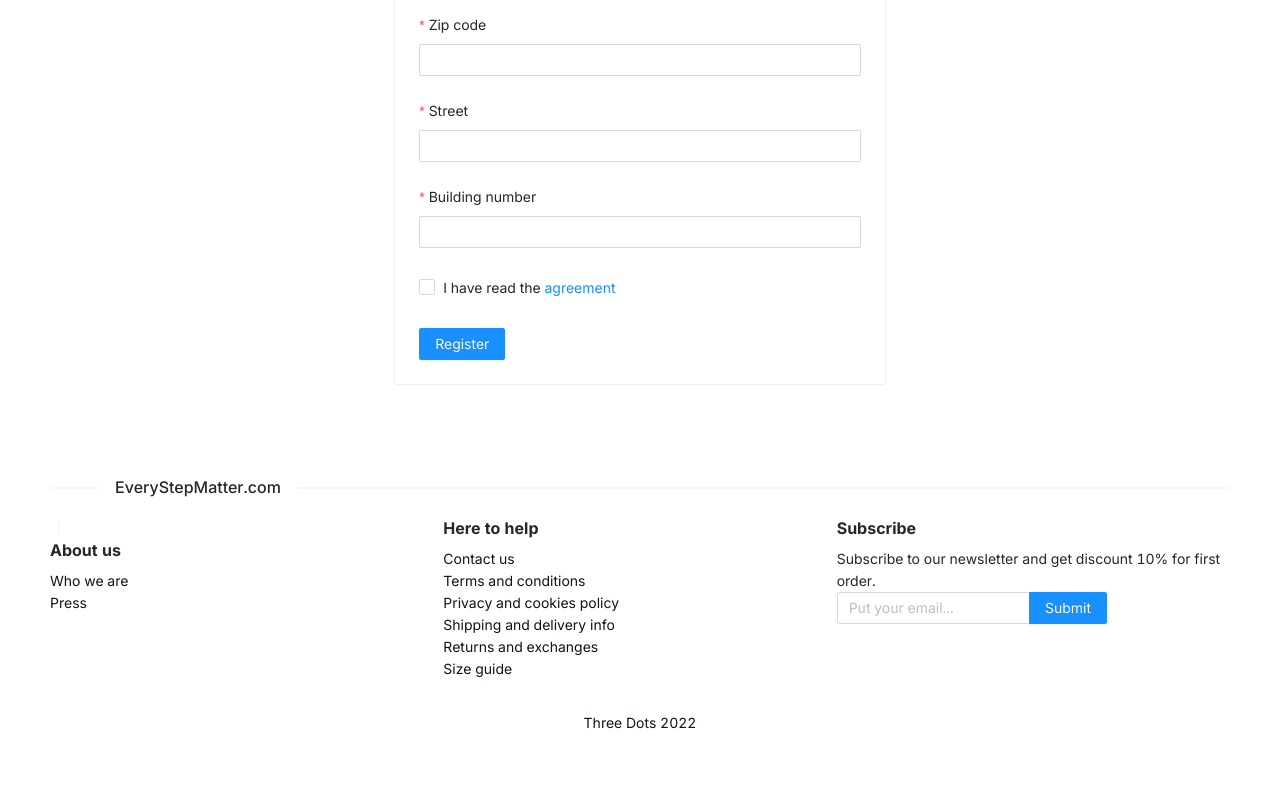
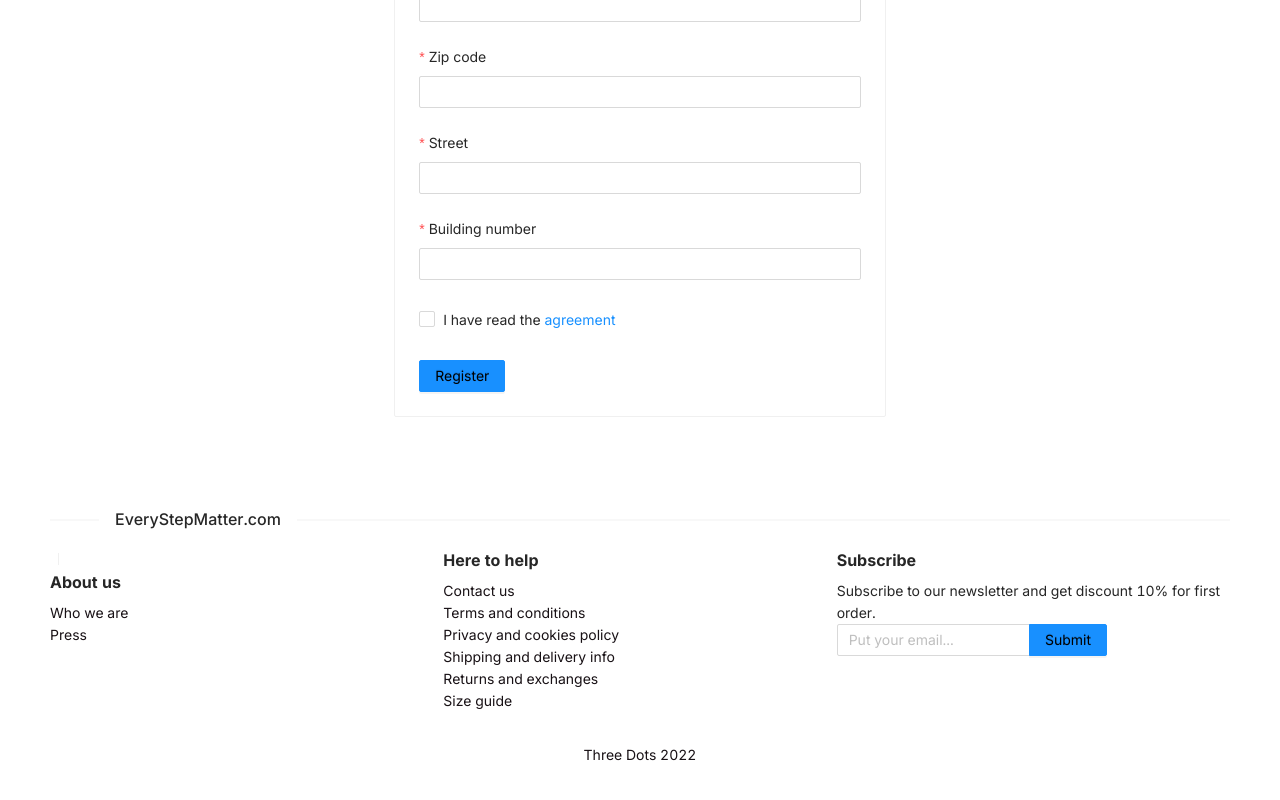
Before and after one commit to pawelmiklas/three-dots-ecommerce, a Next.js app: page /registration in a window 1280 px wide. Shown: the part 816-1616 px from the top of the page. Before the commit the page ends 1588 px from the top, so only its background shows below. Built offline with nearby package versions, Linux system fonts and the light colour scheme.

Commit message:
Adjust layout

```diff
--- a/misc/login/LoginPage.tsx
+++ b/misc/login/LoginPage.tsx
@@ -31,7 +31,7 @@ const LoginPage = () => {
   };
 
   return (
-    <Row justify="center">
+    <Row justify="center" style={{ marginTop: 32 }}>
       <Col xs={24} md={18} lg={14} xl={10}>
         <Card>
           <Title level={2} style={{ marginBottom: 24 }}>
--- a/misc/registration/RegistrationPage.tsx
+++ b/misc/registration/RegistrationPage.tsx
@@ -44,7 +44,7 @@ const RegistrationPage = () => {
   );
 
   return (
-    <Row justify="center">
+    <Row justify="center" style={{ marginTop: 32 }}>
       <Col xs={24} md={18} lg={14} xl={10}>
         <Card>
           <Title level={2} style={{ marginBottom: 24 }}>
--- a/pages/_app.tsx
+++ b/pages/_app.tsx
@@ -1,18 +1,13 @@
 import '../styles/globals.scss';
 import type { AppProps } from 'next/app';
 import NextNProgress from 'nextjs-progressbar';
-import Layout from '@components/Layout/Layout';
 
 function MyApp({ Component, pageProps }: AppProps) {
   return (
-    <>
-      <div>
-        <Layout>
-          <NextNProgress color="#dd7230" />
-          <Component {...pageProps} />
-        </Layout>
-      </div>
-    </>
+    <div>
+      <NextNProgress color="#dd7230" />
+      <Component {...pageProps} />
+    </div>
   );
 }
 
--- a/pages/index.tsx
+++ b/pages/index.tsx
@@ -1,15 +1,16 @@
 import NewProducts from '@components/Products/NewProducts';
 import PromotedProduct from '@components/Products/PromotedProduct';
 import SaleProducts from '@components/Products/SaleProducts';
+import Layout from '@components/Layout/Layout';
 import type { NextPage } from 'next';
 
 const Home: NextPage = () => {
   return (
-    <>
+    <Layout>
       <NewProducts />
       <PromotedProduct />
       <SaleProducts />
-    </>
+    </Layout>
   );
 };
 
--- a/pages/products/[id].tsx
+++ b/pages/products/[id].tsx
@@ -9,6 +9,7 @@ import Title from 'antd/lib/typography/Title';
 import Text from 'antd/lib/typography/Text';
 import AvailableSizes from '@components/Products/DetailView/AvailableSizes';
 import ProductGallery from '@components/Products/DetailView/ProductGallery';
+import Layout from '@components/Layout/Layout';
 
 const SelectedProduct = () => {
   const store = useStore();
@@ -22,7 +23,7 @@ const SelectedProduct = () => {
     if (product) setSelectedProduct(product);
   }, []);
   return (
-    <>
+    <Layout>
       {selectedProduct && (
         <Row>
           <Col span={18}>
@@ -78,7 +79,7 @@ const SelectedProduct = () => {
           </Col>
         </Row>
       )}
-    </>
+    </Layout>
   );
 };
 
--- a/pages/registration.tsx
+++ b/pages/registration.tsx
@@ -1,10 +1,11 @@
 import React from 'react';
 import RegistrationPage from '@misc/registration/RegistrationPage';
+import Layout from '@components/Layout/Layout';
 
-type Props = {};
+const Registration = () => (
+  <Layout>
+    <RegistrationPage />
+  </Layout>
+);
 
-const registration = (props: Props) => {
-  return <RegistrationPage />;
-};
-
-export default registration;
+export default Registration;
--- a/styles/globals.scss
+++ b/styles/globals.scss
@@ -52,3 +52,7 @@ h4,
 h5 {
   font-weight: 700 !important;
 }
+
+.ant-btn-primary {
+  color: #000 !important;
+}
```
Also changed, not shown: pages/login.tsx (+7 -6 lines).
